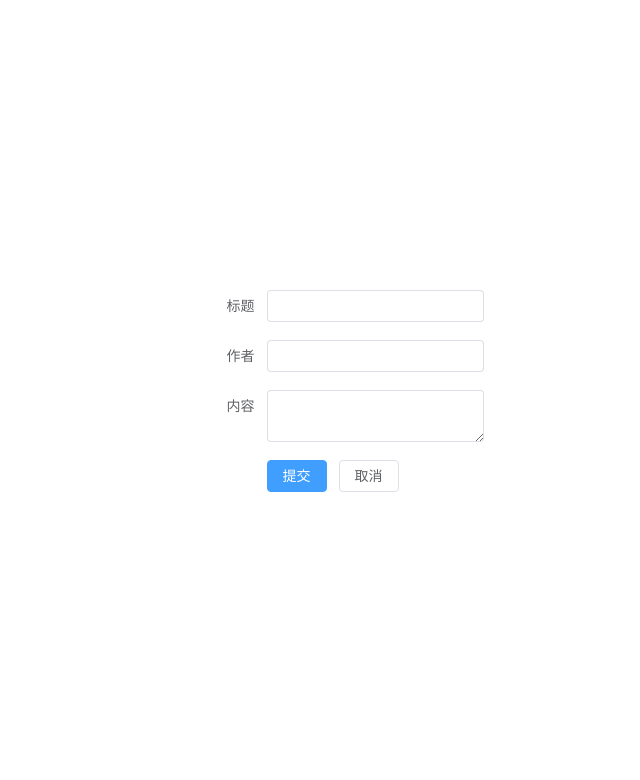
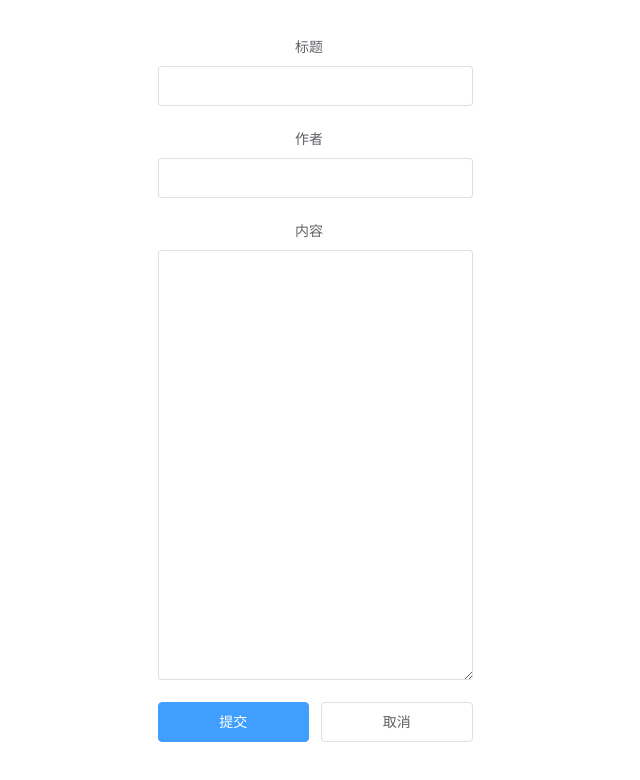
Before and after one commit to urmylobster/lobster-blog-vue3, a Vue app: page /#/add in a window 1280 px wide. Shown: the top 780 px of the page, without its empty margins (325-965 px from the left). Built offline with nearby package versions, Linux system fonts and the light colour scheme.

Commit message:
feat: 添加posts-移动端h5样式

```diff
--- a/package.json
+++ b/package.json
@@ -9,8 +9,12 @@
     "preview": "vite preview"
   },
   "dependencies": {
+    "@headlessui/vue": "^1.7.9",
+    "@heroicons/vue": "^2.0.14",
+    "autoprefixer": "^10.4.13",
     "axios": "^0.27.2",
     "element-plus": "^2.2.13",
+    "postcss": "^8.4.21",
     "tailwindcss": "^3.2.4",
     "vue": "^3.2.37",
     "vue-router": "^4.1.3",
--- /dev/null
+++ b/postcss.config.cjs
@@ -0,0 +1,6 @@
+module.exports = {
+  plugins: {
+    tailwindcss: {},
+    autoprefixer: {},
+  },
+}
--- a/src/style.css
+++ b/src/style.css
@@ -1,6 +1,10 @@
+@tailwind base;
+@tailwind components;
+@tailwind utilities;
+
 :root {
   font-family: Inter, Avenir, Helvetica, Arial, sans-serif;
-  font-size: 16px;
+  font-size: 37.5px;
   line-height: 24px;
   font-weight: 400;
 
@@ -63,7 +67,7 @@ button:focus-visible {
 #app {
   max-width: 1280px;
   margin: 0 auto;
-  padding: 2rem;
+  padding: 0.2rem;
   text-align: center;
 }
 
--- a/src/views/blog/add.vue
+++ b/src/views/blog/add.vue
@@ -1,19 +1,29 @@
 <template>
-  <el-form :model="form" label-width="120px">
+  <div class="text-editor">
+    <el-form
+      :model="form"
+      size="large"
+      label-width="20"
+      label-position="top">
       <el-form-item label="标题">
-      <el-input v-model="form.title" />
+        <el-input
+          v-model="form.title" />
       </el-form-item>
       <el-form-item label="作者">
         <el-input v-model="form.name" />
       </el-form-item>
       <el-form-item label="内容">
-      <el-input v-model="form.content" type="textarea" />
+        <el-input
+          type="textarea"
+          v-model="form.content"
+          :autosize="{ minRows: 20, maxRows: 50 }"/>
       </el-form-item>
       <el-form-item>
-      <el-button type="primary" @click="onSubmit">提交</el-button>
-      <el-button>取消</el-button>
+        <el-button class="action-button" type="primary" @click="onSubmit">提交</el-button>
+        <el-button class="action-button">取消</el-button>
       </el-form-item>
     </el-form>
+  </div>
 </template>
 
 <script lang="ts" setup>
@@ -48,3 +58,13 @@ const onSubmit = async () => {
   }
 }
 </script>
+
+<style scoped>
+.text-editor {
+  padding: 0.6rem;
+  min-width: 9.6rem;
+}
+.action-button {
+  min-width: 4.04rem;
+}
+</style>
--- a/src/views/blog/index.vue
+++ b/src/views/blog/index.vue
@@ -1,5 +1,6 @@
 <template>
-  <div v-for="(item) in postData.list" :key="item.postId">
+  <div class="bg-white "
+    v-for="(item) in postData.list" :key="item.postId">
     <h3>{{item.postTitle}}-{{item.postAuthor}}</h3>
     <p>{{item.postContent}}</p>
   </div>
--- /dev/null
+++ b/tailwind.config.cjs
@@ -0,0 +1,11 @@
+/** @type {import('tailwindcss').Config} */
+module.exports = {
+  content: [
+    "./index.html",
+    "./src/**/*.{js,ts,jsx,tsx}"
+  ],
+  theme: {
+    extend: {},
+  },
+  plugins: [],
+}
```
Also changed, not shown: vite.config.ts.timestamp-1667284552558.mjs (deleted, +0 -37 lines), 1 other file (tests, documents, lock files or other folders). Lines whose indentation alone changed are shown as unchanged.
